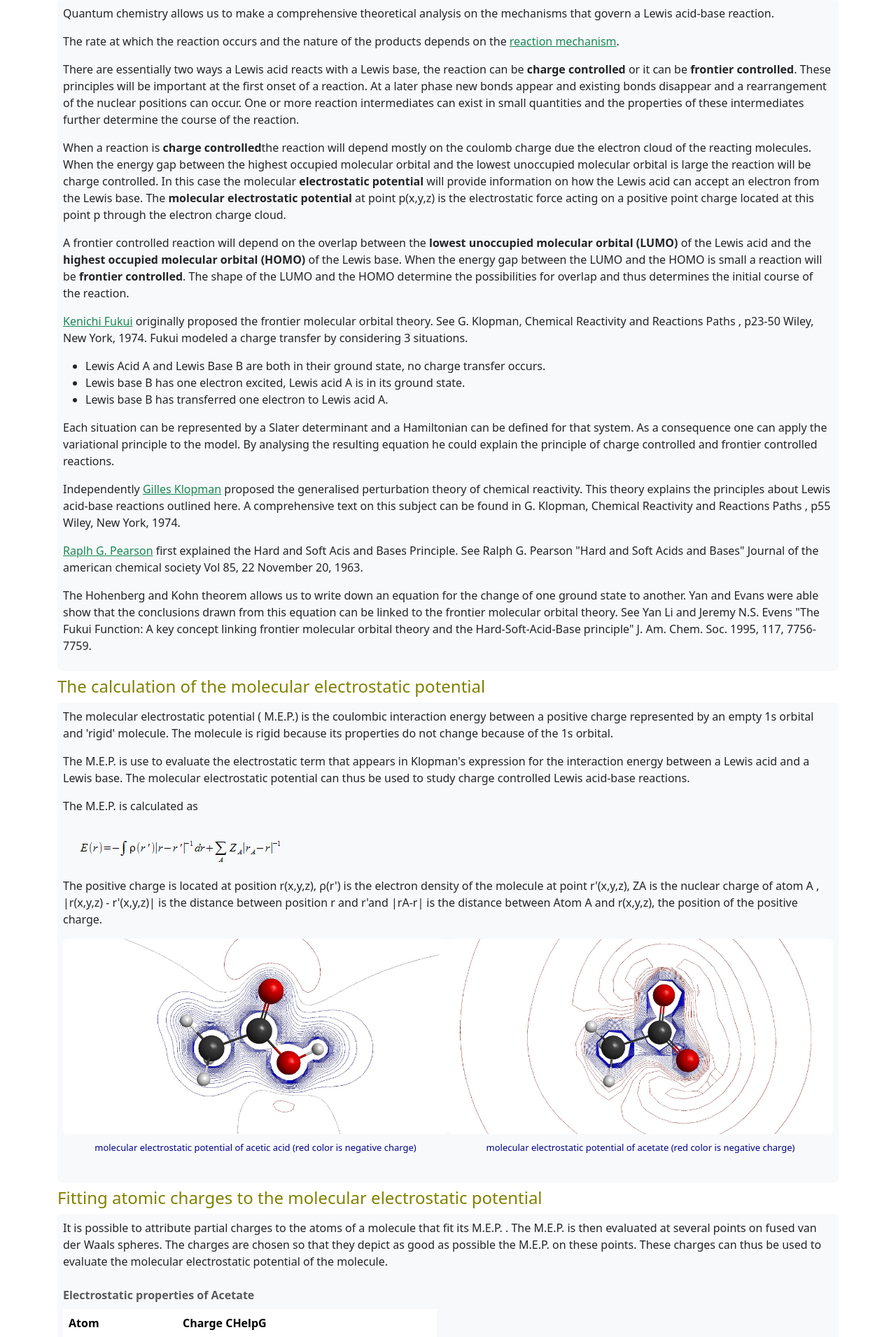
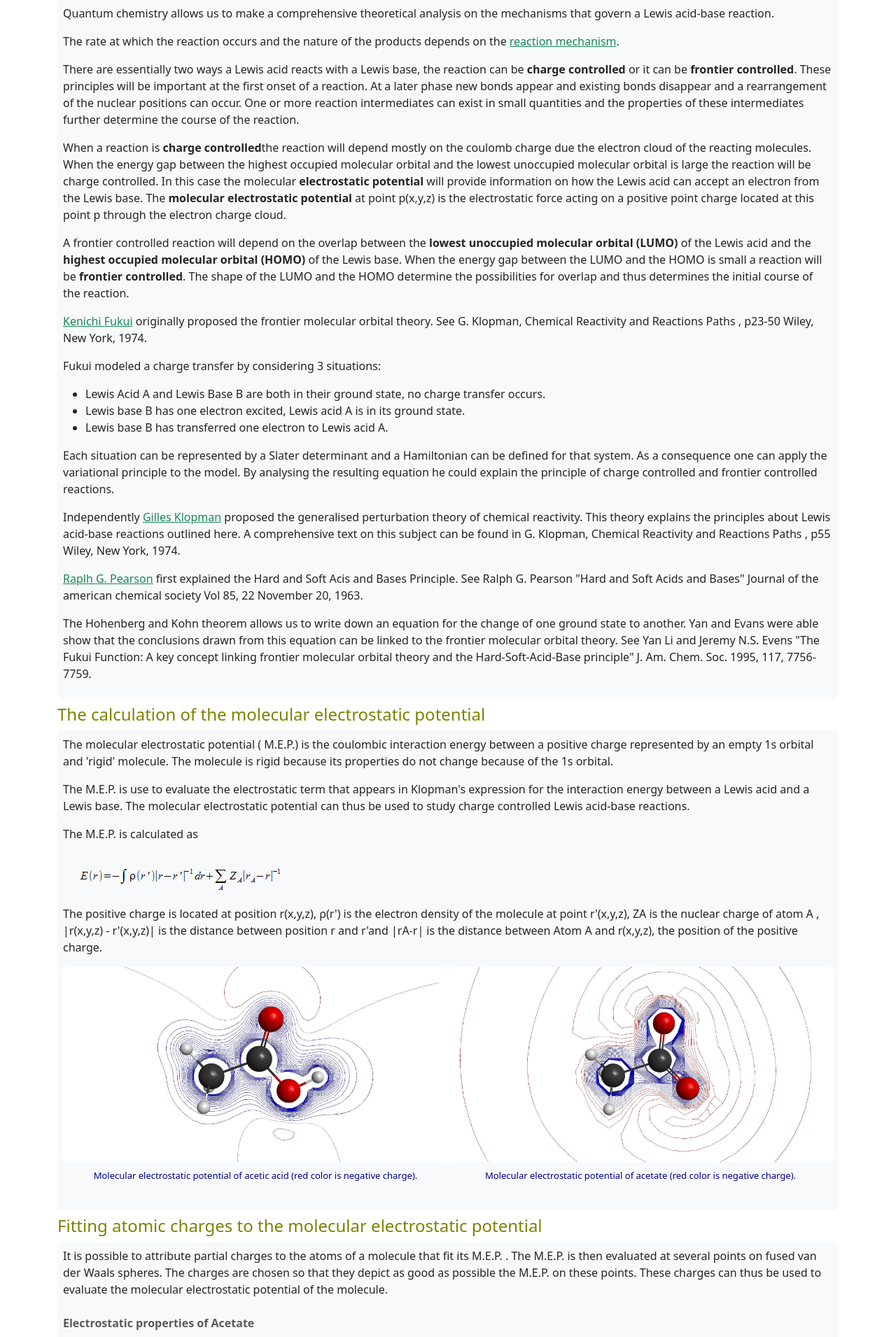
Before and after one commit to demeesterp/QbcWebsite, a PHP site: page /chemicalreactivity.php in a window 1280 px wide. Shown: the part 756-2667 px from the top of the page at 70% size. Run offline with PHP 8.4, Linux system fonts and the light colour scheme; a map, chart or similar area stays blank.

Commit message:
next layout change

```diff
--- a/chemicalreactivity.php
+++ b/chemicalreactivity.php
@@ -82,13 +82,17 @@
                 <p>
                     <a class="link-success" href="https://en.wikipedia.org/wiki/Kenichi_Fukui" target="blank"> Kenichi Fukui</a>
                     originally proposed the frontier molecular orbital theory.
-                    See G. Klopman, Chemical Reactivity and Reactions Paths , p23-50 Wiley, New York, 1974. Fukui modeled a charge transfer by considering 3 situations.
+                    See G. Klopman, Chemical Reactivity and Reactions Paths , p23-50 Wiley, New York, 1974.
                 </p>
-                <ul>
-                    <li>Lewis Acid A and Lewis Base B are both in their ground state, no charge transfer occurs.</li>
-                    <li>Lewis base B has one electron excited, Lewis acid A is in its ground state.</li>
-                    <li>Lewis base B has transferred one electron to Lewis acid A.</li>
-                </ul>
+                <p>
+                    Fukui modeled a charge transfer by considering 3 situations:
+                    <ul>
+                        <li>Lewis Acid A and Lewis Base B are both in their ground state, no charge transfer occurs.</li>
+                        <li>Lewis base B has one electron excited, Lewis acid A is in its ground state.</li>
+                        <li>Lewis base B has transferred one electron to Lewis acid A.</li>
+                    </ul>
+                </p>
+
                 <p>
                     Each situation can be represented by a Slater determinant and a Hamiltonian can be defined for that system. As a consequence
                     one can apply the variational principle to the model. By analysing the resulting equation he could explain
@@ -137,7 +141,7 @@
                             <img src="./images/chemicalreactivity/acetic acid mep.jpeg" class="figure-img img-fluid rounded" alt="molecular electrostatic potential of acetic acid">
                             <figcaption class="figure-caption text-center">
                                 <small>
-                                    molecular electrostatic potential of acetic acid (red color is negative charge)
+                                    Molecular electrostatic potential of acetic acid (red color is negative charge).
                                 </small>
                             </figcaption>
                         </figure>
@@ -145,7 +149,7 @@
                             <img src="./images/chemicalreactivity/acetate base.jpeg" class="figure-img img-fluid rounded" alt="molecular electrostatic potential of acetate">
                             <figcaption class="figure-caption text-center">
                                <small>
-                                    molecular electrostatic potential of acetate (red color is negative charge)
+                                    Molecular electrostatic potential of acetate (red color is negative charge).
                                 </small>
                             </figcaption>
                         </figure>
@@ -205,6 +209,7 @@
                              </table>
                         </div>
                         <div class="w-50 ms-3">
+                            <p>&nbsp;</p>
                             <figure class="figure">
                                 <div style="height: 270px; width: 600px; position: relative; cursor:pointer;"
                                         class='viewer_3Dmoljs mb-2'
@@ -223,7 +228,6 @@
                                     </cite>
                                 </figcaption>
                             </figure>
-
                         </div>
                     </div>
                 </p>
--- a/index.php
+++ b/index.php
@@ -161,7 +161,7 @@
                         <p>
                             Rosmaricine is found in rosemary and has anti-inflamatory properties.
                         </p>
-                        <cite class="fs-6">
+                        <cite>
                             <small>
                                 Nicholas Rego and David Koes 3Dmol.js: molecular visualization with WebGL Bioinformatics (2015) 31 (8):
                                      1322-1324 doi:10.1093/bioinformatics/btu829
--- a/moleculestructuretheory.php
+++ b/moleculestructuretheory.php
@@ -47,7 +47,7 @@ include './helpers/navigator.php';
                 <a class="link-success" href="https://www.youtube.com/watch?v=Z5cq7JpsG8I&list=PLEq9ArCsv6EAwaZFY-7oyZCyce8VnxodZ" target="_blank">electronic structure theory</a>.
               </li>
               <li>
-                <strong>Some examples of books on quantum chemistry :</strong>
+                <strong>Some examples of books on quantum chemistry:</strong>
                 <ul>
                   <li>Quantum Chemistry by Donald A. McQuarrie</li>
                   <li>Modern Quantum Chemistry by Attila Szabo and Neil S. Ostlund</li>
@@ -620,7 +620,7 @@ include './helpers/navigator.php';
     <footer class="row">
       <div class="col">
         <p class="mb-2">
-            <strong>References :</strong>
+            <strong>References</strong>
         </p>
         <div class="bg-body-tertiary rounded p-2">
           <cite class="std">
```
